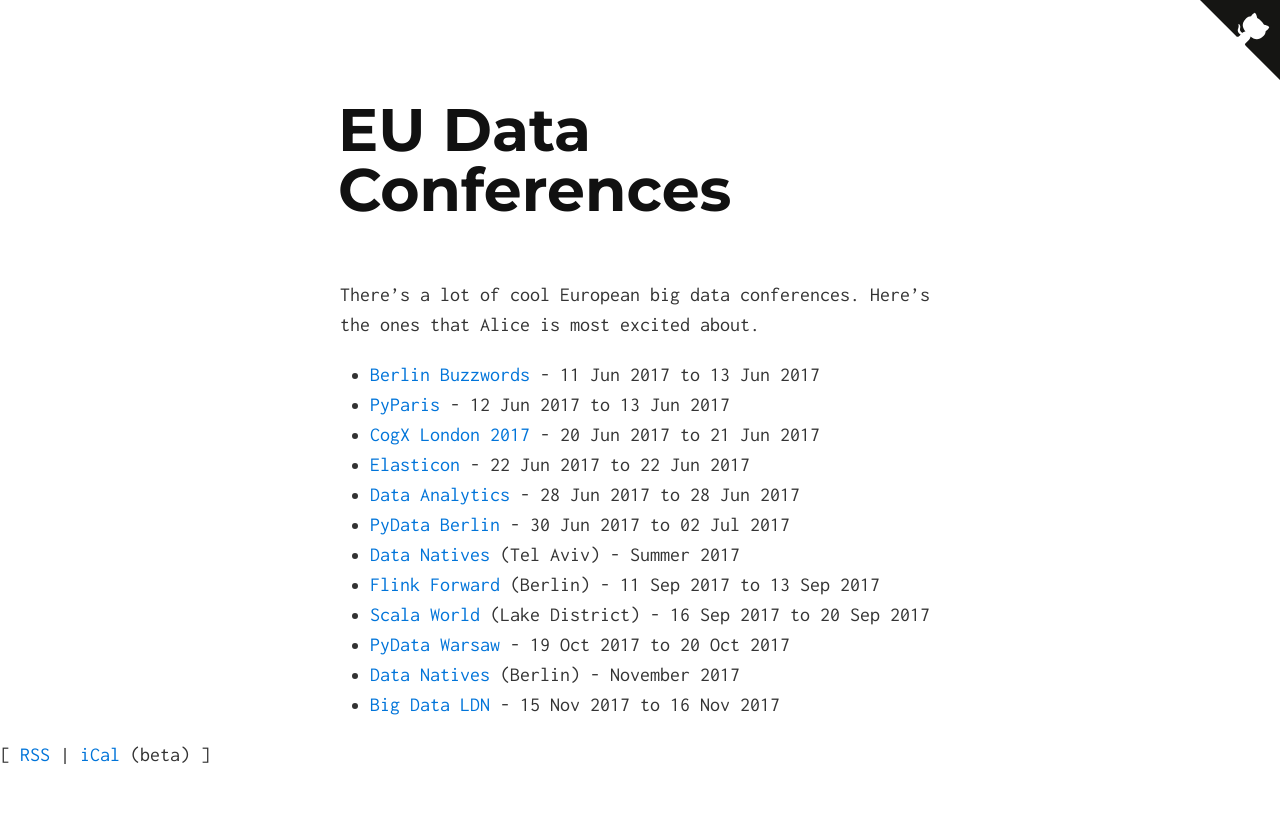
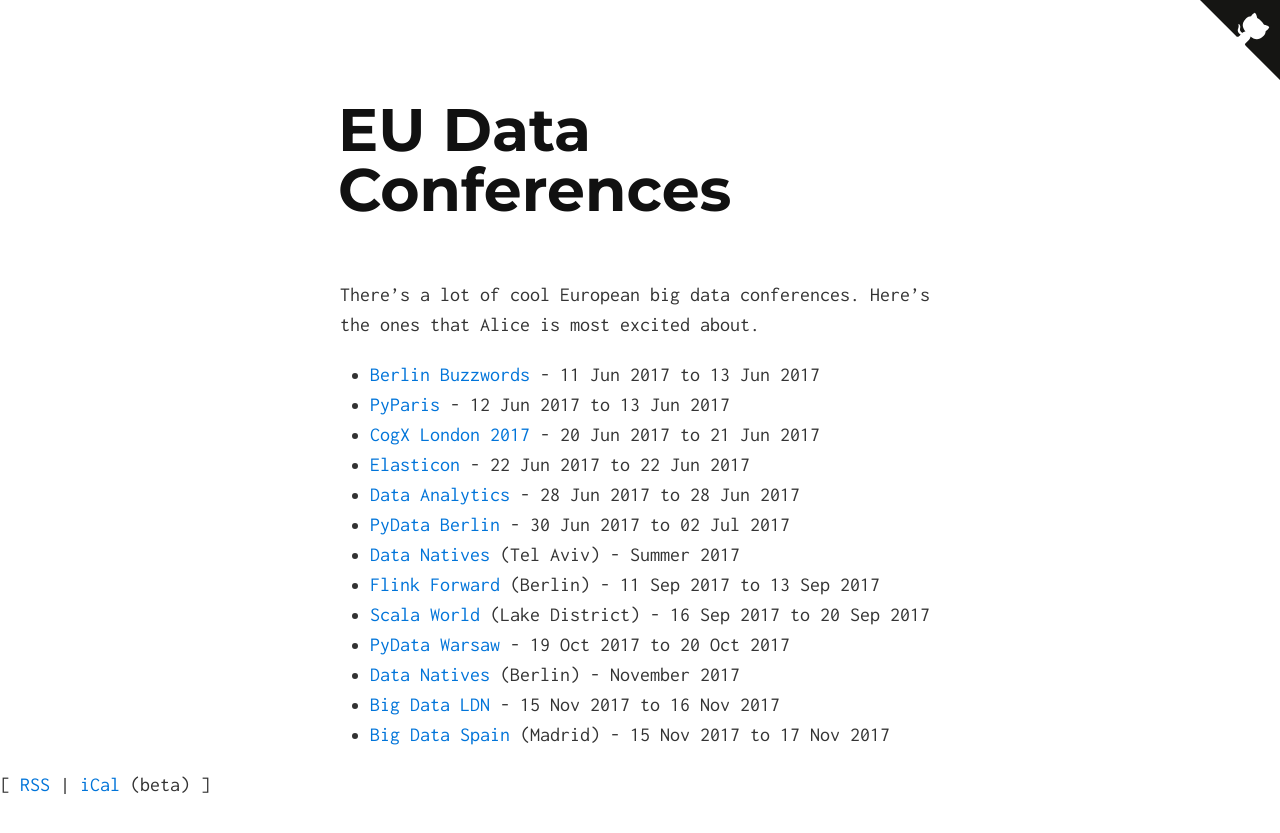
Before and after one commit to eudataconf/eudataconf, a Jekyll site: the page built from index.md, in a window 1280 px wide. Shown: the top 833 px of the page. Built offline with Jekyll 4.4.1, drawn with Linux system fonts in a browser that asks for light colours.

```diff
--- a/_data/conferences.yml
+++ b/_data/conferences.yml
@@ -70,3 +70,10 @@
   uid: 14
   startdate: 2017-11-15
   enddate: 2017-11-16
+- name: Big Data Spain
+  roughdate: 15-17 November 2017
+  uri: https://www.bigdataspain.org/
+  uid: 18
+  startdate: 2017-11-15
+  enddate: 2017-11-17
+  location: Madrid
```
